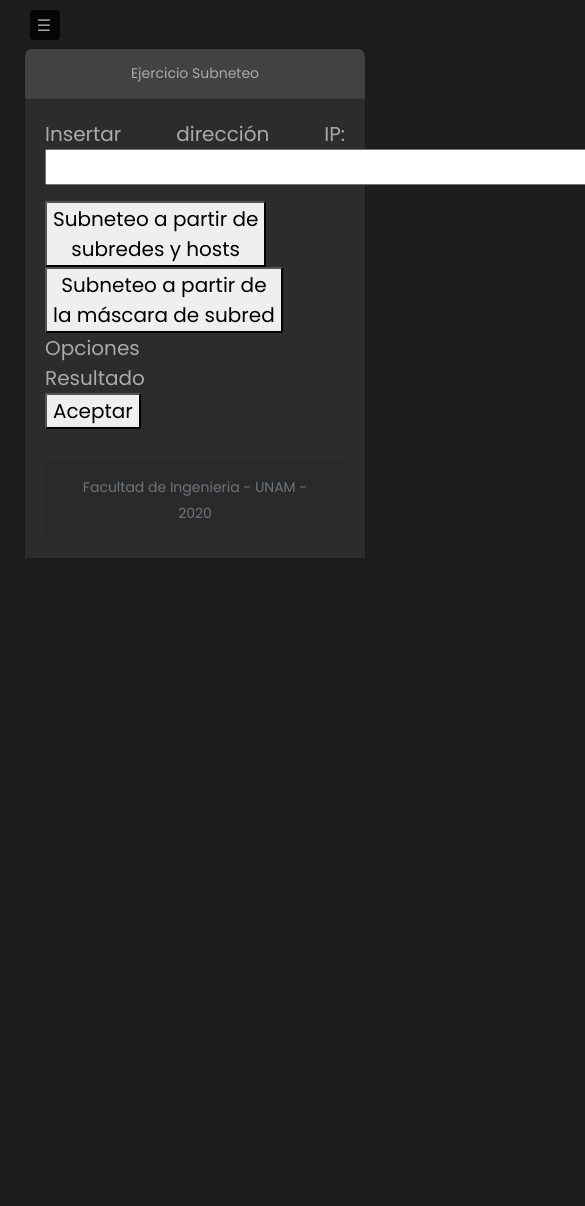
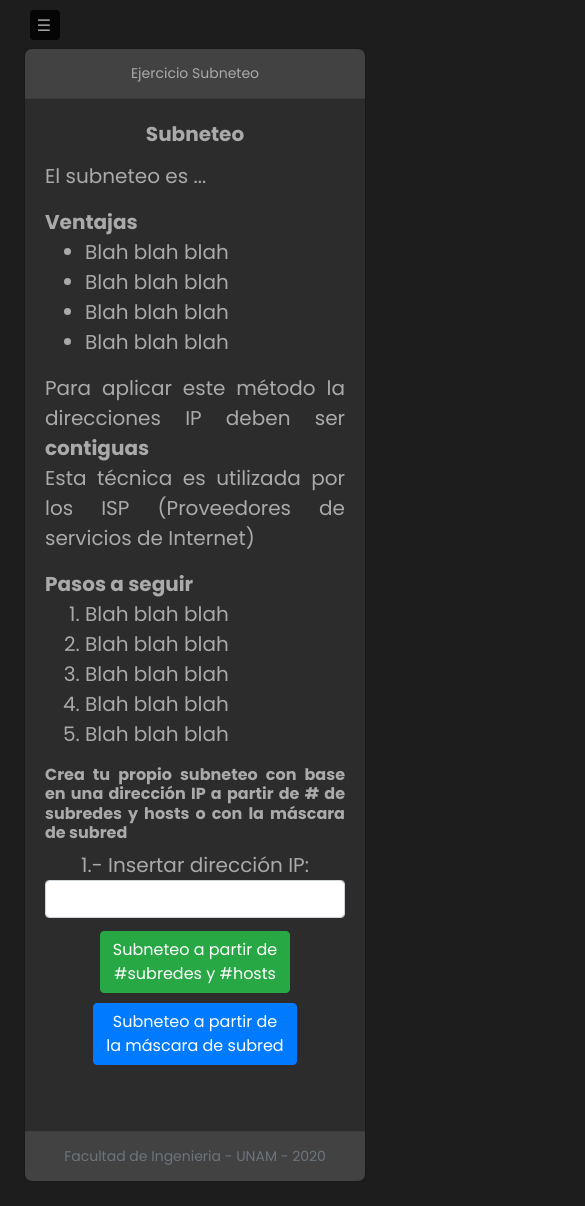
Before and after one commit to jppatricio/proyecto_redes, an Angular app: page /subneteo in a window 390 px wide. Shown: the top 1206 px of the page, 585 px wide, since content can reach past the window. Before the commit the page ends 844 px from the top, so only its background shows below. Built offline with nearby package versions, Linux system fonts and the light colour scheme.

Commit message:
Fixes a Subneteo, convirtiendo de JS a TS

```diff
--- a/src/app/pages/subneteo/subneteo.component.html
+++ b/src/app/pages/subneteo/subneteo.component.html
@@ -3,20 +3,82 @@
         Ejercicio Subneteo
     </div>
     <div class="card-body">
+        <h5 class="card-title">
+            <b>Subneteo</b>
+        </h5>
         <h5 class="card-text">
-            <p>Insertar dirección IP:<input type="text" id="ip" size="35"></p>
-            <button (click) ="crearcuadrossubn()">  Subneteo a partir de <br> subredes y hosts </button>
-            <button type="button" onclick="crearcuadrossubn2()">  Subneteo a partir de <br> la máscara de subred </button>
-            <div id="opciones">Opciones</div>
-            <div id = "resultado">Resultado</div>
-            <button (click) ="subn()">  Aceptar </button>
+            <p>El subneteo es ...</p>
+            <b>Ventajas</b>
+            <ul>
+                <li>Blah blah blah</li>
+                <li>Blah blah blah</li>
+                <li>Blah blah blah</li>
+                <li>Blah blah blah</li>
+            </ul>
+            <p>Para aplicar este método la direcciones IP deben ser <b>contiguas</b><br>
+                Esta técnica es utilizada por los ISP (Proveedores de servicios de Internet)
+            </p>
+            <b>Pasos a seguir</b>
+            <ol>
+                <li>Blah blah blah</li>
+                <li>Blah blah blah</li>
+                <li>Blah blah blah</li>
+                <li>Blah blah blah</li>
+                <li>Blah blah blah</li>
+            </ol>
+            <h6>
+                <b>Crea tu propio subneteo con base en una dirección IP a partir de # de subredes y hosts o con la
+                    máscara de subred</b>
+            </h6>
+            <form class="form-group" [formGroup]="dirIP">
+
+            <alert></alert>
+            <div class="row">
+                <div class="col-sm-12 col-md-6 center">
+                        <label>1.- Insertar dirección IP: <input class="form-control" type="text" formControlName="ip">
+                        </label>
+                        <div class="row center">
+                                <button [disabled]="ipSet" class="btn btn-success" (click)="crearcuadrossubn(1)"> Subneteo a partir de <br>
+                                    #subredes y #hosts</button>
+                                <button [disabled]="ipSet" class="btn btn-primary" (click)="crearcuadrossubn(2)"> Subneteo a partir de <br>
+                                    la
+                                    máscara de subred </button>
+                        </div>
+                </div>
+
+
+                <div *ngIf="subnet1" class="col-sm-12 col-md-6 center left-div" >
+                    <h5>2.- Asigna # de subredes y hosts:</h5>
+                    <label>Número de Subredes: <input class="form-control num" type="number" formControlName="subredes">
+                    </label>
+                    <br>
+                    <label>Número de Hosts: <input class="form-control num" type="number" formControlName="hosts">
+                    </label>
+                    <br>
+                    <button class="btn btn-primary" (click)="subneteo()"> Realizar Subneteo </button>
+                </div>
+
+                <div *ngIf="subnet2" class="col-sm-12 col-md-6">
+                    <button class="btn btn-primary" (click)="subneteo()"> Realizar Subneteo </button>
+                </div>
+
+                <div *ngIf="showResults" class="col-12 center">
+                    <br>
+                    <h6>{{subredes}} subredes con {{hosts}} hosts cada una.</h6>
+                    <button (click)="reset()" style="width: 100%;" class="btn btn-danger">Resetear</button>
+                </div>
+
+            </div>
+
+
+        </form>
+
 
         </h5>
         <br>
+    </div>
+
     <div class="card-footer text-muted">
         Facultad de Ingenieria - UNAM - 2020
     </div>
 </div>
-
-<!--Scripts-->
-<script src="pages/subneteo/subneteo.component.ts"></script>
--- a/src/app/pages/subneteo/subneteo.component.scss
+++ b/src/app/pages/subneteo/subneteo.component.scss
@@ -1,50 +1,86 @@
-
-
-.card-body{
+.card-body {
     background-color: rgb(44, 44, 44);
-    h5{
+    h5 {
         color: rgb(170, 170, 170);
     }
 }
-.card{
+.card {
     background-color: transparent;
-    img{
+    img {
         height: 10vh;
         margin: 2vw;
     }
 }
-.card-header{
+.card-header {
     background-color: rgb(66, 66, 66);
     color: rgb(170, 170, 170);
-    border-radius: calc(.5rem - 1px) calc(.5rem - 1px) 0 0;
+    border-radius: calc(0.5rem - 1px) calc(0.5rem - 1px) 0 0;
 }
-.card-text{
+.card-text {
     text-align: justify;
 }
-.ordenadas{
-    visibility: hidden;
-    position: absolute;
-}
-.ordenadasVisible{
-    visibility: visible;
-    position: relative;
-}
-.resultado{
-    font-size: larger;
-    color: mistyrose;
+
+.container {
     display: flex;
-    justify-content: flex-start;
-}
-
-.container{
-    display: flex;
-    justify-content: flex-start;
+    justify-content: center;
     margin-left: -10px;
     align-items: center;
 }
-.container label,input {
+.container label,
+input {
     margin-right: 10px;
 }
+
+.card-footer {
+    background-color: rgb(66, 66, 66);
+    color: rgb(170, 170, 170);
+    border-radius: 0 0 calc(0.5rem - 1px) calc(0.5rem - 1px);
+}
+
+.btn {
+    margin: 5px;
+}
+
+.center {
+    text-align: center;
+    justify-content: center;
+}
+
+.num{
+    text-align: center;
+}
+
+.left-div{
+    border-left: 1px solid rgb(110, 110, 110);
+    -webkit-animation-duration: 1s;
+    animation-duration: 1s;
+    -webkit-animation-fill-mode: both;
+    animation-fill-mode: both;
+    -webkit-animation-name: fadeInLeft;
+    animation-name: fadeInLeft;
+}
+
+
+@keyframes fadeInLeft {
+    0% {
+       opacity: 0;
+       transform: translateX(-100%);
+    }
+    100% {
+       opacity: 1;
+       transform: translateX(0);
+    }
+ }
+ @keyframes fadeInDown {
+    0% {
+       opacity: 0;
+       transform: translateY(-100%);
+    }
+    100% {
+       opacity: 1;
+       transform: translateY(0);
+    }
+ }
 
 // *{
 // 	padding: 0px;
--- a/src/app/pages/subneteo/subneteo.component.ts
+++ b/src/app/pages/subneteo/subneteo.component.ts
@@ -1,91 +1,53 @@
-//subneteo.component.ts
-
 import { Component, OnInit } from '@angular/core';
+import { FormGroup, FormControl } from '@angular/forms';
+import { AlertService } from '../../_alert';
 
 @Component({
   selector: 'app-subneteo',
-  templateUrl: './subneteo.component.html',//código que va a mostrar cada vez que se llame etiqueta app-subneteo
+  templateUrl: './subneteo.component.html',
   styleUrls: ['./subneteo.component.scss']
 })
 
 
 export class SubneteoComponent implements OnInit {
 
-  constructor() {
+	subnet1 = false;
+	subnet2 = false;
+	dirIP: FormGroup;
+	ipSet =false;
+	showResults = false;
 
-  }
+	octetos;
+	subredes;
+	hosts;
+
+  constructor(protected alertService: AlertService) {  }
 
   ngOnInit(): void {
+	this.dirIP = new FormGroup({
+		ip: new FormControl(''),
+
+		subredes: new FormControl(0),
+
+		hosts: new FormControl(0)
+	  })
   }
 
 //Creación de entradas para número de hosts y subredes
-crearcuadrossubn(){
-	var p, inp;
-	var d = document.getElementById("opciones");
-
-	document.getElementById("resultado").innerHTML = '';
-	while (d.hasChildNodes()) {
-  		d.removeChild(d.firstChild);
-  	}
-	p = document.createElement("P");
-	p.appendChild(document.createTextNode("Número de subredes asignables: "));
-	p.setAttribute("id", "p0");
-	inp = document.createElement("INPUT");
-  	inp.setAttribute("type", "text");
-  	inp.setAttribute("id", "s");
-  	p.appendChild(inp);
-  	d.appendChild(p);
-  	document.getElementById("p0").style.fontFamily = "Helvetica";
-  	p = document.createElement("P");
-	p.appendChild(document.createTextNode("Número de hosts asignables: "));
-	p.setAttribute("id", "p1");
-	inp = document.createElement("INPUT");
-  	inp.setAttribute("type", "text");
-  	inp.setAttribute("id", "h");
-  	p.appendChild(inp);
-  	d.appendChild(p);
-  	document.getElementById("p1").style.fontFamily = "Helvetica";
-	var boton = document.createElement("BUTTON");
-	boton.setAttribute("onclick", "subn()");
-	boton.appendChild(document.createTextNode("OK"));
-	d.appendChild(boton);
+crearcuadrossubn(selection){
+	if (!/^(25[0-5]|2[0-4][0-9]|[01]?[0-9][0-9]?)\.(25[0-5]|2[0-4][0-9]|[01]?[0-9][0-9]?)\.(25[0-5]|2[0-4][0-9]|[01]?[0-9][0-9]?)\.(25[0-5]|2[0-4][0-9]|[01]?[0-9][0-9]?)$/.test(this.dirIP.value.ip)) {
+		this.alertService.error('Direccion IP incorrecta. Introduce IPv4', { autoClose: 2.5 });
+		return;
+	}
+	this.dirIP.controls.ip.disable();
+	this.ipSet = true;
+	if(selection == 1){
+		this.subnet1 = true;
+		return
+	}
+	this.subnet2 = true;
+	return
 }
-
-//Creación de entradas para número de hosts y subredes
-crearcuadrossubn2(event){
-	var p, inp;
-	var d = document.getElementById("opciones");
-	document.getElementById("resultado").innerHTML = '';
-	while (d.hasChildNodes()) {
-  		d.removeChild(d.firstChild);
-  	}
-	p = document.createElement("P");
-	p.appendChild(document.createTextNode("Máscara de subred: "));
-	p.setAttribute("id", "p0");
-	inp = document.createElement("INPUT");
-  	inp.setAttribute("type", "text");
-  	inp.setAttribute("id", "m");
-  	p.appendChild(inp);
-  	d.appendChild(p);
-  	document.getElementById("p0").style.fontFamily = "Helvetica";
-	var boton = document.createElement("BUTTON");
-	boton.setAttribute("onclick", "subn2()");
-	boton.appendChild(document.createTextNode("Subneteo"));
-	d.appendChild(boton);
-}
-
-//Lectura de datos (usando número de subredes y host)
-subn() {
-	var s = (<HTMLInputElement>document.getElementById("s")).value;
-	var h = (<HTMLInputElement>document.getElementById("h")).value;
-	var ip = (<HTMLInputElement>document.getElementById("ip")).value;
-    document.getElementById("resultado").innerHTML = this.subneteo(ip, parseInt(s)+2, parseInt(h)+2);
-  	//document.getElementById("resultado").innerHTML = this.subneteo(ip, s,h);
-  	document.getElementById("resultado").style.fontFamily = "Helvetica";
-}
-
-
-
 //Verifica los datos
 verifica(octetos, subredes, hosts, s, h){
 	if (this.clase(octetos) == 0 || octetos.length != 4){
@@ -110,29 +72,38 @@ verifica(octetos, subredes, hosts, s, h){
 }
 
 //Subneteo
-subneteo(dir, s, h){
-	var subnet = 'La red se dividió en: ';
-	var octetos = this.creaoctetos(dir);
-	var subredes = this.potencia(s);
-	var hosts = this.potencia(h);
-	if (this.verifica(octetos, subredes, hosts, s, h)){
-		while (this.clase(octetos) + Math.log2(subredes) + Math.log2(hosts) < 32){
-			hosts *= 2;
+subneteo(){
+	var dir = this.dirIP.controls.ip.value;
+	var s = this.dirIP.controls.subredes.value;
+	var h = this.dirIP.controls.hosts.value;
+
+	console.log("Direccion: " + dir);
+	console.log("Subredes: " + s);
+	console.log("Hosts: " + h);
+
+	this.octetos = this.creaoctetos(dir);
+	this.subredes = this.potencia(s);
+	this.hosts = this.potencia(h);
+	if (this.verifica(this.octetos, this.subredes, this.hosts, s, h)){
+		while (this.clase(this.octetos) + Math.log2(this.subredes) + Math.log2(this.hosts) < 32){
+			this.hosts *= 2;
 		}
-		subnet += subredes.toString() + ' subredes con ' + hosts.toString() + ' hosts cada una.\n';
-		subnet += 'Por lo tanto, existen ' + (subredes-2).toString() + ' subredes asignables con '+ (hosts-2).toString() + ' hosts asignables cada una.\n\n';
-		subnet += 'Dirección IP\n' + dir + '\n' + this.dirbin(octetos);
-		subnet += this.mascaras(this.clase(octetos), Math.log2(subredes));
-		subnet += '\n\nSegmento de red\n' + this.direccion(this.segmentodered(octetos, this.clase(octetos))) + '\n' + this.dirbin(this.segmentodered(octetos, this.clase(octetos)));
-		subnet += '\n\nBroadcast\n' + this.direccion(this.broadcast(octetos, this.clase(octetos))) + '\n' + this.dirbin(this.broadcast(octetos, this.clase(octetos))) + '\n\n';
-		subnet += (this.clase(octetos)).toString() + ' bits ID RED\n'
-		subnet += (Math.log2(subredes)).toString() + ' bits ID SUBRED\n'
-		subnet += (Math.log2(hosts)).toString() + ' bits ID HOST\n\n'
-		subnet += this.rangos(this.segmentodered(octetos, this.clase(octetos)), subredes, hosts);
-		return subnet;
+		this.showResults = true;
+
+		// subnet += subredes.toString() + ' subredes con ' + hosts.toString() + ' hosts cada una.\n';
+		// subnet += 'Por lo tanto, existen ' + (subredes-2).toString() + ' subredes asignables con '+ (hosts-2).toString() + ' hosts asignables cada una.\n\n';
+		// subnet += 'Dirección IP\n' + dir + '\n' + this.dirbin(octetos);
+		// subnet += this.mascaras(this.clase(octetos), Math.log2(subredes));
+		// subnet += '\n\nSegmento de red\n' + this.direccion(this.segmentodered(octetos, this.clase(octetos))) + '\n' + this.dirbin(this.segmentodered(octetos, this.clase(octetos)));
+		// subnet += '\n\nBroadcast\n' + this.direccion(this.broadcast(octetos, this.clase(octetos))) + '\n' + this.dirbin(this.broadcast(octetos, this.clase(octetos))) + '\n\n';
+		// subnet += (this.clase(octetos)).toString() + ' bits ID RED\n'
+		// subnet += (Math.log2(subredes)).toString() + ' bits ID SUBRED\n'
+		// subnet += (Math.log2(hosts)).toString() + ' bits ID HOST\n\n'
+		// subnet += this.rangos(this.segmentodered(octetos, this.clase(octetos)), subredes, hosts);
+		return;
 	}
 	else{
-		return '';
+		this.alertService.error('Error al verificar los datos', { autoClose: 2.5 });
 	}
 }
 
@@ -309,4 +280,6 @@ bindir(binario){
 		dir += parseInt(bin[i], 2).toString() + '.';}
 	return dir.substr(0, dir.length - 1);
 }
+
+reset(){}
 }
--- a/src/index.html
+++ b/src/index.html
@@ -5,7 +5,7 @@
   <title>ProyectoRedes</title>
   <base href="/">
   <meta name="viewport" content="width=device-width, initial-scale=1">
-  <link rel="icon" type="image/x-icon" href="favicon.ico">
+  <link rel="icon" type="image/x-icon" href="https://www.ssa.ingenieria.unam.mx/img/favicon.ico">
 </head>
 <body>
   <app-root></app-root>
```
